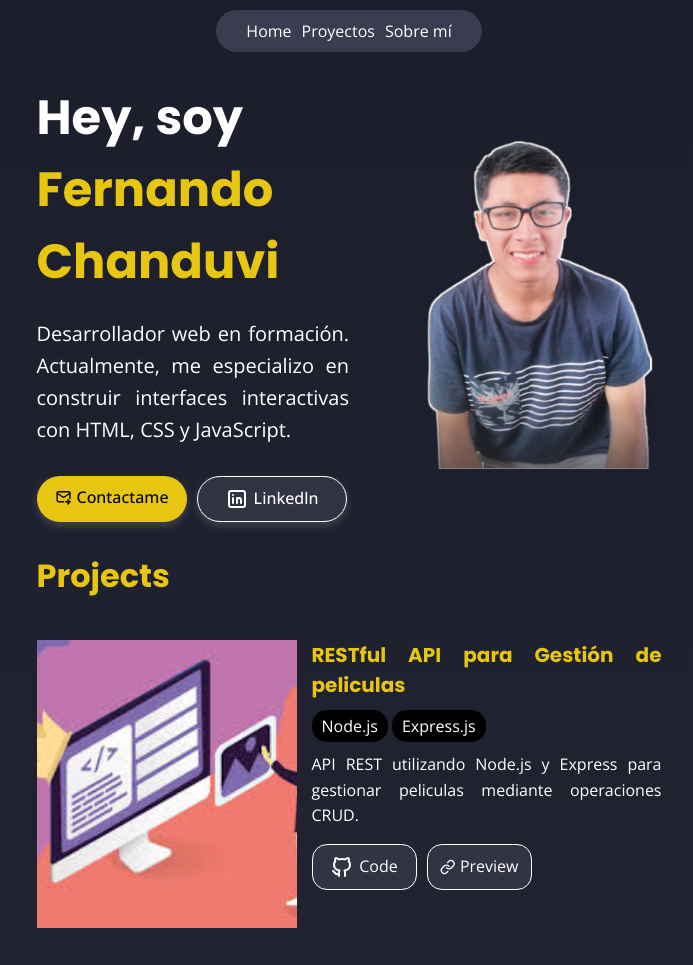
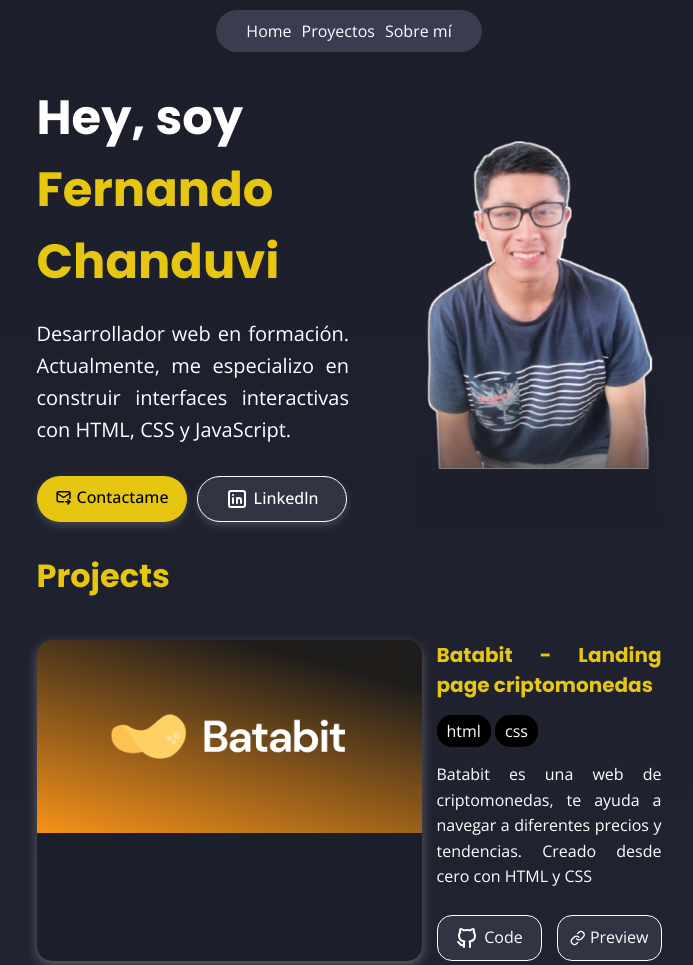
Before and after one commit to Nando201/personal_website, a plain HTML site: page index.html in a window 1280 px wide. Shown: the top 965 px of the page, without its empty margins (291-984 px from the left). Drawn offline with nearby package versions, Linux system fonts and the light colour scheme.

Commit message:
Add real projects

```diff
--- a/index.html
+++ b/index.html
@@ -51,30 +51,32 @@
                 <h2 class="subtitle">Projects</h2>
                 <div class="projects__card">
                     <div class="projects__image-container">
+                        <img src="./assets/batabit.png" alt="Projecto de tal cosa">
                     </div>
                     <div class="projects__card-details">
-                        <h3>RESTful API para Gestión de peliculas</h3>
+                        <h3>Batabit - Landing page criptomonedas</h3>
                         <div class="projects__card-techs">
-                            <span for="">Node.js</span>
-                            <span for="">Express.js</span>
+                            <span>html</span>
+                            <span>css</span>
                         </div>
-                        <p>API REST utilizando Node.js y Express para gestionar peliculas mediante operaciones CRUD.</p>
+                        <p>Batabit es una web de criptomonedas, te ayuda a navegar a diferentes precios y tendencias. Creado desde cero con HTML y CSS </p>
                         <div class="projects__card-buttons">
-                            <a href="https://github.com/Nando201/My-first-rest-API" target="_blank"> <svg class="size-6" xmlns="http://www.w3.org/2000/svg" width="24" height="24" viewBox="0 0 24 24" stroke-width="2" stroke="currentColor" fill="none" stroke-linecap="round" stroke-linejoin="round"><path stroke="none" d="M0 0h24v24H0z" fill="none"></path><path d="M9 19c-4.3 1.4 -4.3 -2.5 -6 -3m12 5v-3.5c0 -1 .1 -1.4 -.5 -2c2.8 -.3 5.5 -1.4 5.5 -6a4.6 4.6 0 0 0 -1.3 -3.2a4.2 4.2 0 0 0 -.1 -3.2s-1.1 -.3 -3.5 1.3a12.3 12.3 0 0 0 -6.2 0c-2.4 -1.6 -3.5 -1.3 -3.5 -1.3a4.2 4.2 0 0 0 -.1 3.2a4.6 4.6 0 0 0 -1.3 3.2c0 4.6 2.7 5.7 5.5 6c-.6 .6 -.6 1.2 -.5 2v3.5"></path></svg>Code</a>
-                            <a href="#"><svg class="size-4" xmlns="http://www.w3.org/2000/svg" width="24" height="24" viewBox="0 0 24 24" fill="none" stroke="currentColor" stroke-width="2" stroke-linecap="round" stroke-linejoin="round"><path d="M10 13a5 5 0 0 0 7.54.54l3-3a5 5 0 0 0-7.07-7.07l-1.72 1.71"></path><path d="M14 11a5 5 0 0 0-7.54-.54l-3 3a5 5 0 0 0 7.07 7.07l1.71-1.71"></path></svg>  Preview</a>
+                            <a href="https://github.com/Nando201/Batabit_mobile" target="_blank"> <svg class="size-6" xmlns="http://www.w3.org/2000/svg" width="24" height="24" viewBox="0 0 24 24" stroke-width="2" stroke="currentColor" fill="none" stroke-linecap="round" stroke-linejoin="round"><path stroke="none" d="M0 0h24v24H0z" fill="none"></path><path d="M9 19c-4.3 1.4 -4.3 -2.5 -6 -3m12 5v-3.5c0 -1 .1 -1.4 -.5 -2c2.8 -.3 5.5 -1.4 5.5 -6a4.6 4.6 0 0 0 -1.3 -3.2a4.2 4.2 0 0 0 -.1 -3.2s-1.1 -.3 -3.5 1.3a12.3 12.3 0 0 0 -6.2 0c-2.4 -1.6 -3.5 -1.3 -3.5 -1.3a4.2 4.2 0 0 0 -.1 3.2a4.6 4.6 0 0 0 -1.3 3.2c0 4.6 2.7 5.7 5.5 6c-.6 .6 -.6 1.2 -.5 2v3.5"></path></svg>Code</a>
+                            <a href="https://bata-bit.netlify.app/" target="_blank"><svg class="size-4" xmlns="http://www.w3.org/2000/svg" width="24" height="24" viewBox="0 0 24 24" fill="none" stroke="currentColor" stroke-width="2" stroke-linecap="round" stroke-linejoin="round"><path d="M10 13a5 5 0 0 0 7.54.54l3-3a5 5 0 0 0-7.07-7.07l-1.72 1.71"></path><path d="M14 11a5 5 0 0 0-7.54-.54l-3 3a5 5 0 0 0 7.07 7.07l1.71-1.71"></path></svg>  Preview</a>
                         </div>
                     </div>
                 </div>
                 <div class="projects__card">
                     <div class="projects__image-container">
+                        <img src="./assets/project.png" alt="Projecto de tal cosa">
                     </div>
                     <div class="projects__card-details">
                         <h3>RESTful API para Gestión de peliculas</h3>
                         <div class="projects__card-techs">
-                            <span for="">Node.js</span>
-                            <span for="">Express.js</span>
+                            <span>Node.js</span>
+                            <span>Express.js</span>
                         </div>
-                        <p>API REST utilizando Node.js y Express para gestionar peliculas mediante operaciones CRUD.</p>
+                        <p>Moviemanager es un administrador de peliculas, permite realizar operaciones CRUD. Creado desde cero con HTML, CSS, Javascript, node.js y express.js </p>
                         <div class="projects__card-buttons">
                             <a href="https://github.com/Nando201/My-first-rest-API" target="_blank"> <svg class="size-6" xmlns="http://www.w3.org/2000/svg" width="24" height="24" viewBox="0 0 24 24" stroke-width="2" stroke="currentColor" fill="none" stroke-linecap="round" stroke-linejoin="round"><path stroke="none" d="M0 0h24v24H0z" fill="none"></path><path d="M9 19c-4.3 1.4 -4.3 -2.5 -6 -3m12 5v-3.5c0 -1 .1 -1.4 -.5 -2c2.8 -.3 5.5 -1.4 5.5 -6a4.6 4.6 0 0 0 -1.3 -3.2a4.2 4.2 0 0 0 -.1 -3.2s-1.1 -.3 -3.5 1.3a12.3 12.3 0 0 0 -6.2 0c-2.4 -1.6 -3.5 -1.3 -3.5 -1.3a4.2 4.2 0 0 0 -.1 3.2a4.6 4.6 0 0 0 -1.3 3.2c0 4.6 2.7 5.7 5.5 6c-.6 .6 -.6 1.2 -.5 2v3.5"></path></svg>Code</a>
                             <a href="#"><svg class="size-4" xmlns="http://www.w3.org/2000/svg" width="24" height="24" viewBox="0 0 24 24" fill="none" stroke="currentColor" stroke-width="2" stroke-linecap="round" stroke-linejoin="round"><path d="M10 13a5 5 0 0 0 7.54.54l3-3a5 5 0 0 0-7.07-7.07l-1.72 1.71"></path><path d="M14 11a5 5 0 0 0-7.54-.54l-3 3a5 5 0 0 0 7.07 7.07l1.71-1.71"></path></svg>  Preview</a>
--- a/mobile.css
+++ b/mobile.css
@@ -55,11 +55,6 @@
   margin-bottom: 10px;
 }
 
-.projects__card-buttons{
-  justify-content: center;
-}
-
-
 .aboutme__container{
   width: 100%;
 }
--- a/style.css
+++ b/style.css
@@ -197,29 +197,37 @@ p{line-height: 1.6;}
 }
 
 .projects__card .projects__image-container{
-    max-width: 100%;
-    min-width: 260px;
-    min-height: 270px;
-    background-image: url('./assets/project.png');
-    background-position: center;
-    background-repeat: no-repeat;
-    background-size: cover;
+    width: 450px;
+    border-radius: 15px;
+    overflow: hidden;
+    height: auto;
+    box-shadow: 0 4px 12px rgba(244, 239, 239, 0.3); /* Añade una sombra sutil */
+    background-color: #1a1f2a; /* Fondo oscuro para imágenes con transparencia */
 }
 
+.projects__image-container img{
+    width: 100%;
+    height: auto;
+    display: block;
+}
+
+
 .projects__card-details{
-    width: 60%;
-    height: 100%;
+    flex: 1;
     color: white;
     display: flex;
     flex-direction: column;
     text-align: justify;
-    gap: 1.5rem;
 }
 
 .projects__card-details h3{
     color: rgb(230, 198, 16);
+    margin-bottom: 20px;
 }
 
+.projects__card-techs{
+    margin-bottom: 20px;
+}
 
 .projects__card-techs span{
     background-color: black;
@@ -227,9 +235,13 @@ p{line-height: 1.6;}
     border-radius: 1.5rem;
 }
 
+.projects__card-details p{
+    margin-bottom: 25px;
+}
+
 .projects__card-buttons{
     display: flex;
-    gap: 1rem;
+    gap: 15px;
 }
 
 
--- a/tablet.css
+++ b/tablet.css
@@ -33,13 +33,9 @@
 }
 
 .projects__card{
-
     margin-top: 5rem;
 }
 
-.projects__card img{
-    height: 60%;
-}
 
 .aboutme__container{
     width: 90%;
```
Also changed, not shown: assets/batabit.png (added), 2 other files.
